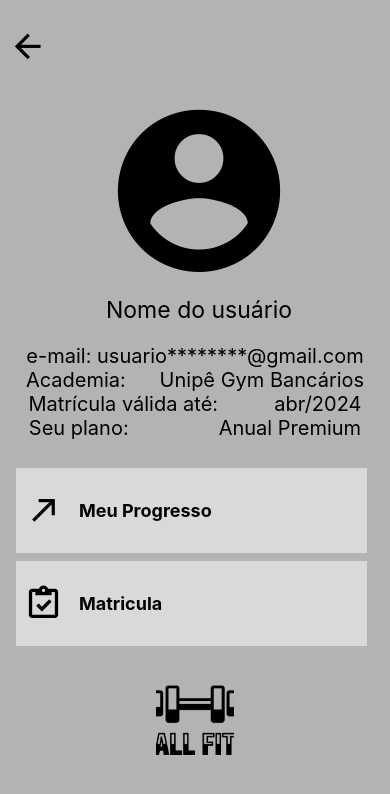
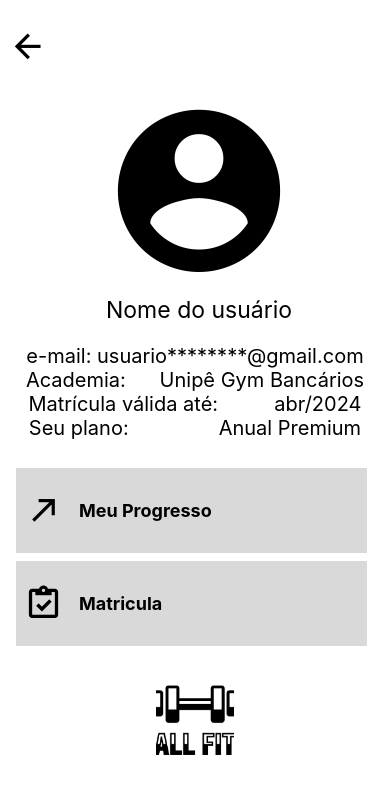
Before and after one commit to LucasTarginos/ProjetoAllfit, a React Native app: screen /Perfil in a window 390 px wide. Shown: the top 794 px of the page. Built offline with nearby package versions, Linux system fonts and the light colour scheme.

Commit message:
matricula designer

```diff
--- a/src/pages/Matricula/index.js
+++ b/src/pages/Matricula/index.js
@@ -40,7 +40,7 @@ export default function Perfil() {
 const styles = StyleSheet.create({
   container: {
     flex: 1,
-    backgroundColor: '#B3B3B3',
+    backgroundColor: '#FFFF',
   },
   voltar:{
     paddingStart: wp('2%'),
--- a/src/pages/Perfil/index.js
+++ b/src/pages/Perfil/index.js
@@ -45,7 +45,7 @@ export default function Perfil() {
 const styles = StyleSheet.create({
   container: {
     flex: 1,
-    backgroundColor: '#B3B3B3',
+    backgroundColor: '#FFFF',
   },
   voltar:{
     paddingStart: wp('2%'),
```
